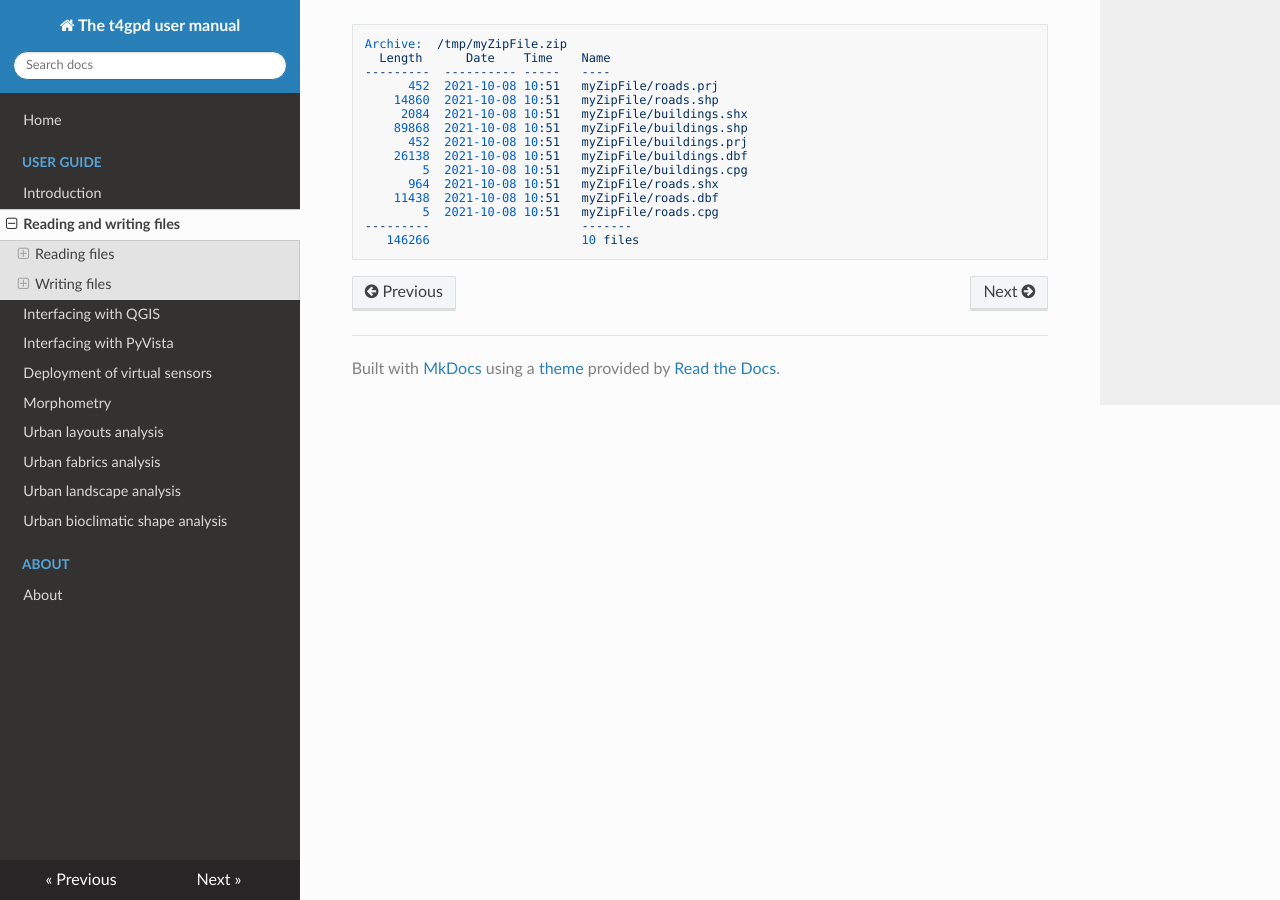
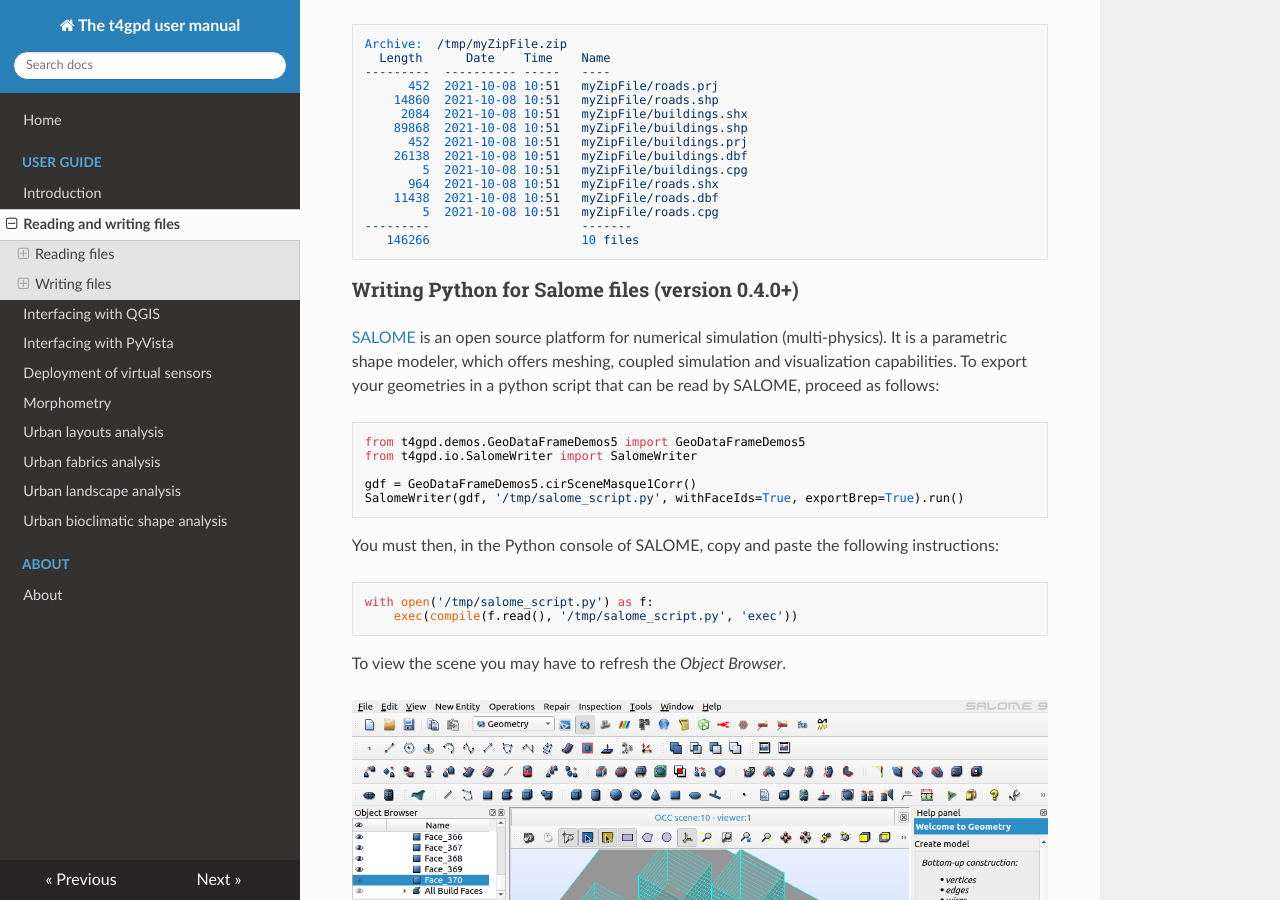
Before and after one commit to thomas-leduc/t4gpd-docs, an MkDocs documentation site: the page built from docs/io.md, in a window 1280 px wide and 900 px high, scrolled down 5811 px. Built offline with MkDocs 1.6.1, drawn with Linux system fonts in a browser that asks for light colours; nearby versions of some CDN libraries.

Commit message:
Add new img salome.png + enhance io.md (w. new SalomeWriter section)

````diff
--- a/docs/io.md
+++ b/docs/io.md
@@ -233,3 +233,26 @@ Archive:  /tmp/myZipFile.zip
 ---------                     -------
    146266                     10 files
 ```
+
+### Writing Python for Salome files (version 0.4.0+)
+
+[SALOME](https://salome-platform.org/){target=_blank} is an open source platform for numerical simulation (multi-physics). It is a parametric shape modeler, which offers meshing, coupled simulation and visualization capabilities. To export your geometries in a python script that can be read by SALOME, proceed as follows:
+
+```python
+from t4gpd.demos.GeoDataFrameDemos5 import GeoDataFrameDemos5
+from t4gpd.io.SalomeWriter import SalomeWriter
+
+gdf = GeoDataFrameDemos5.cirSceneMasque1Corr()
+SalomeWriter(gdf, '/tmp/salome_script.py', withFaceIds=True, exportBrep=True).run()
+```
+
+You must then, in the Python console of SALOME, copy and paste the following instructions:
+
+```python
+with open('/tmp/salome_script.py') as f:
+    exec(compile(f.read(), '/tmp/salome_script.py', 'exec'))
+```
+
+To view the scene you may have to refresh the *Object Browser*.
+
+![Salome](img/salome.png)
````
Also changed, not shown: docs/img/salome.png (added).
